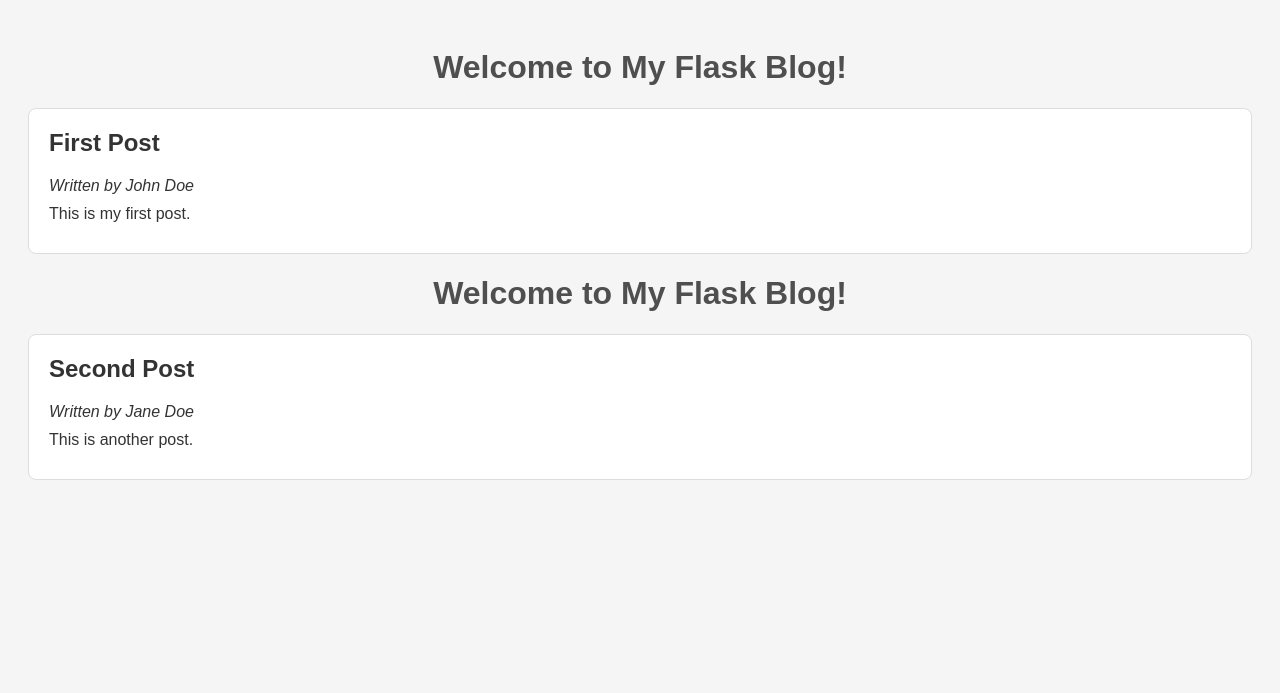
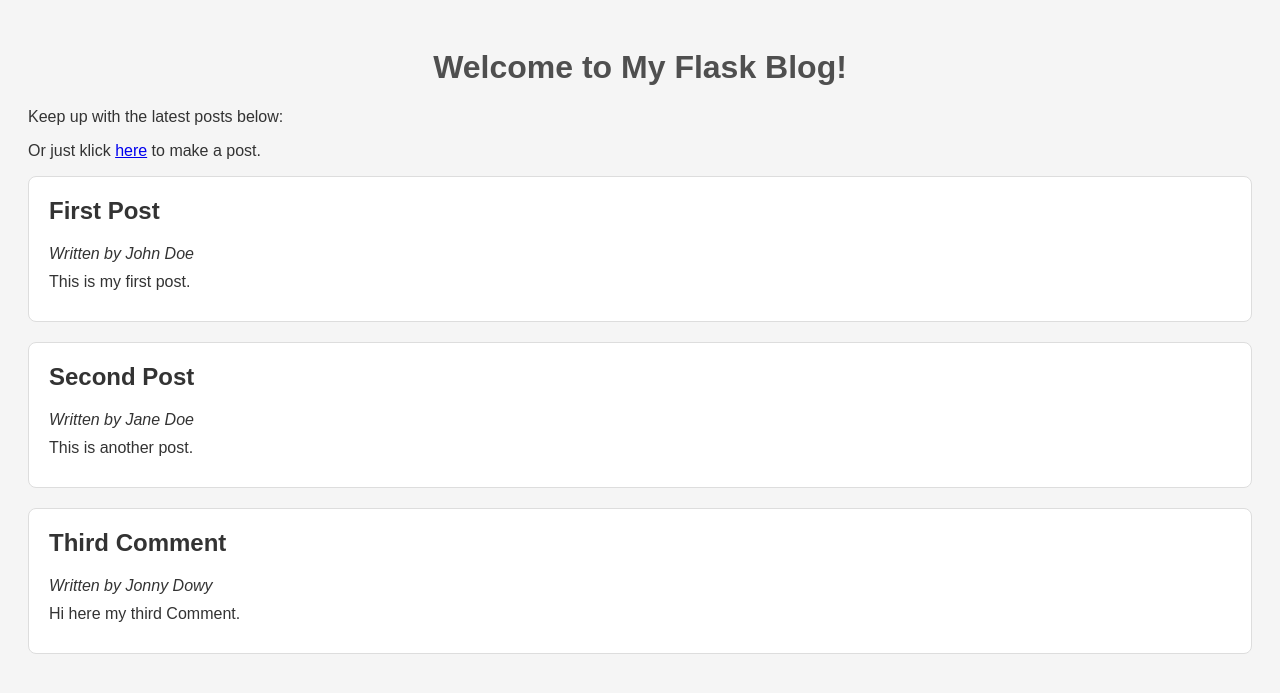
Before and after one commit to LeeRoySheep/Masterblog, a Flask app: page / in a window 1280 px wide. Shown: the top 693 px of the page. Run offline with Flask 3, Linux system fonts and the light colour scheme.

Commit message:
updated index and added a add template to add new posts.

```diff
--- a/app.py
+++ b/app.py
@@ -1,14 +1,28 @@
-from flask import Flask, render_template
-import json
+from flask import Flask, render_template, request, redirect, url_for
+from storage_handler import StorageHandler
 
 app = Flask(__name__)
-
+storage = StorageHandler('storage/data.json')
 
 @app.route('/')
 def index():
-    with open('storage/data.json', 'r', encoding="utf8") as handler:
-        blog_posts = json.load(handler)
+    blog_posts = storage.comments
     return render_template('index.html', posts=blog_posts)
+
+
+@app.route('/add', methods=['GET', 'POST'])
+def add():
+    if request.method == 'POST':
+        blog_posts = storage.comments
+        new_post = dict()
+        new_post["id"] = (len(blog_posts)+1)
+        new_post["title"] = request.form.get('title')
+        new_post["author"] = request.form.get('name')
+        new_post["content"] = request.form.get('comment')
+        blog_posts.append(new_post)
+        storage.comments = blog_posts
+        return redirect(url_for('index'))
+    return render_template('add.html')
 
 
 if __name__ == '__main__':
--- /dev/null
+++ b/storage_handler.py
@@ -0,0 +1,54 @@
+import json
+
+class StorageHandler():
+    """
+    class to handle storage of blog comments or any other json storage
+    """
+    def __init__(self, file_path):
+        """
+        constructor to create instance of StorageHandler class
+        :param file_path: as string
+        :return: None
+        """
+        self._file_path = file_path
+
+
+    @property
+    def file_path(self):
+        """
+        getter to return file path
+        :return: self._file_path
+        """
+        return self._file_path
+
+
+    @file_path.setter
+    def file_path(self, new_file_path):
+        """
+        setter to overwrite file path
+        :param new_file_path: as string
+        :return: None
+        """
+        self._file_path = new_file_path
+
+
+    @property
+    def comments(self):
+        """
+        method to create a list of comments
+        :return: list of comments
+        """
+        with open(self.file_path, 'r', encoding="utf8") as handler:
+            return json.load(handler)
+
+
+    @comments.setter
+    def comments(self, new_comments):
+        """
+        method to add a comment to the list of comments
+        :param: new_comments: as list
+        :return: None
+        """
+        with open(self.file_path, 'w', encoding="utf8") as json_writer:
+            json.dump(new_comments, json_writer, indent=4)
+        return None
--- a/templates/index.html
+++ b/templates/index.html
@@ -7,8 +7,10 @@
     <link rel="stylesheet" href="{{ url_for('static', filename='style.css') }}">
 </head>
 <body>
+    <h1>Welcome to My Flask Blog!</h1>
+    <p class="main">Keep up with the latest posts below:</p>
+    <p class="main">Or just klick <a href="{{ url_for('add') }}">here</a> to make a post.</p>
     {% for post in posts %}
-    <h1>Welcome to My Flask Blog!</h1>
     <div class="post">
         <h2>{{ post['title'] }}</h2>
         <p><em>Written by {{ post['author']}}</em></p>
```
Also changed, not shown: templates/add.html (added, +22 -0 lines), storage/data.json.
